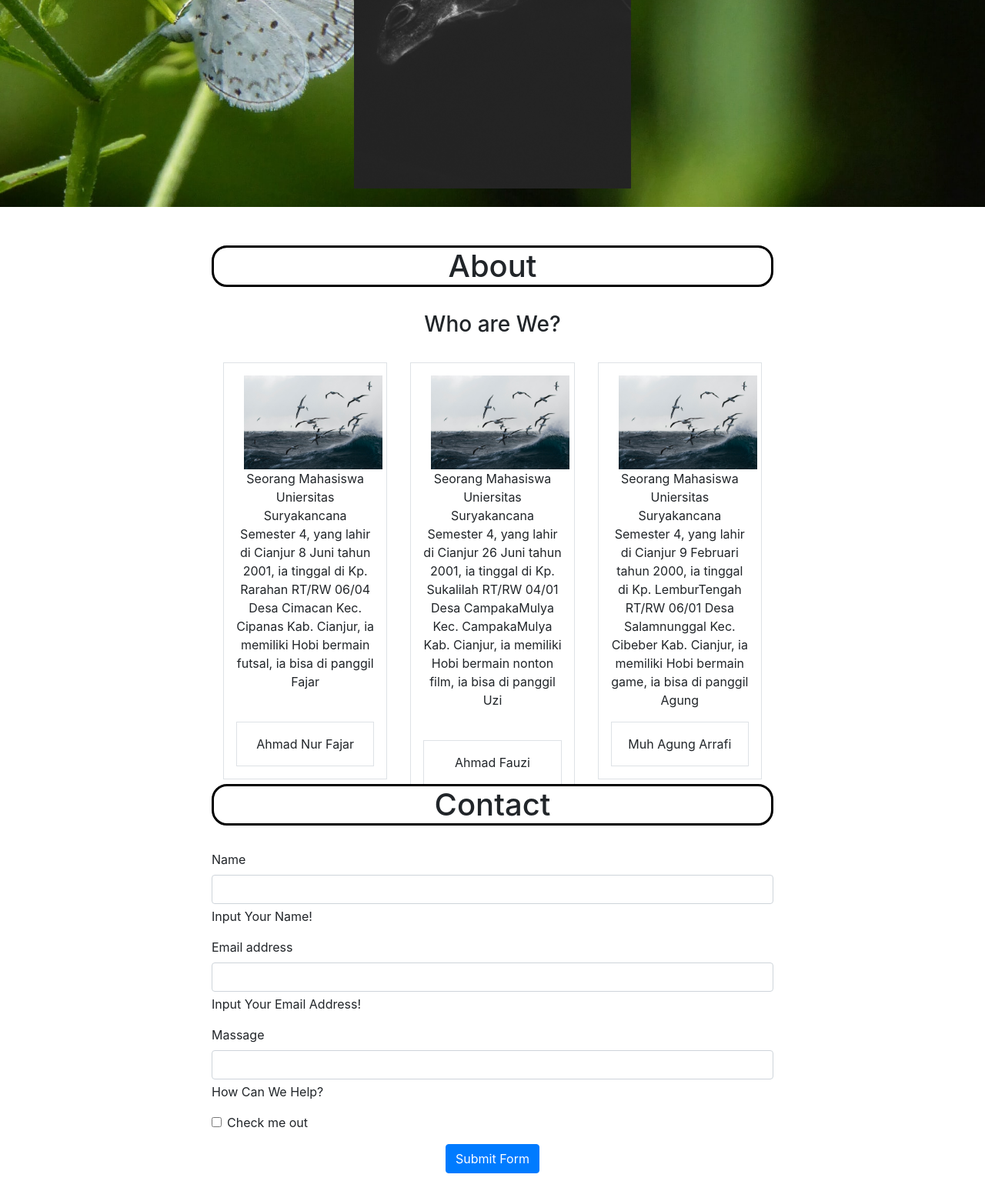
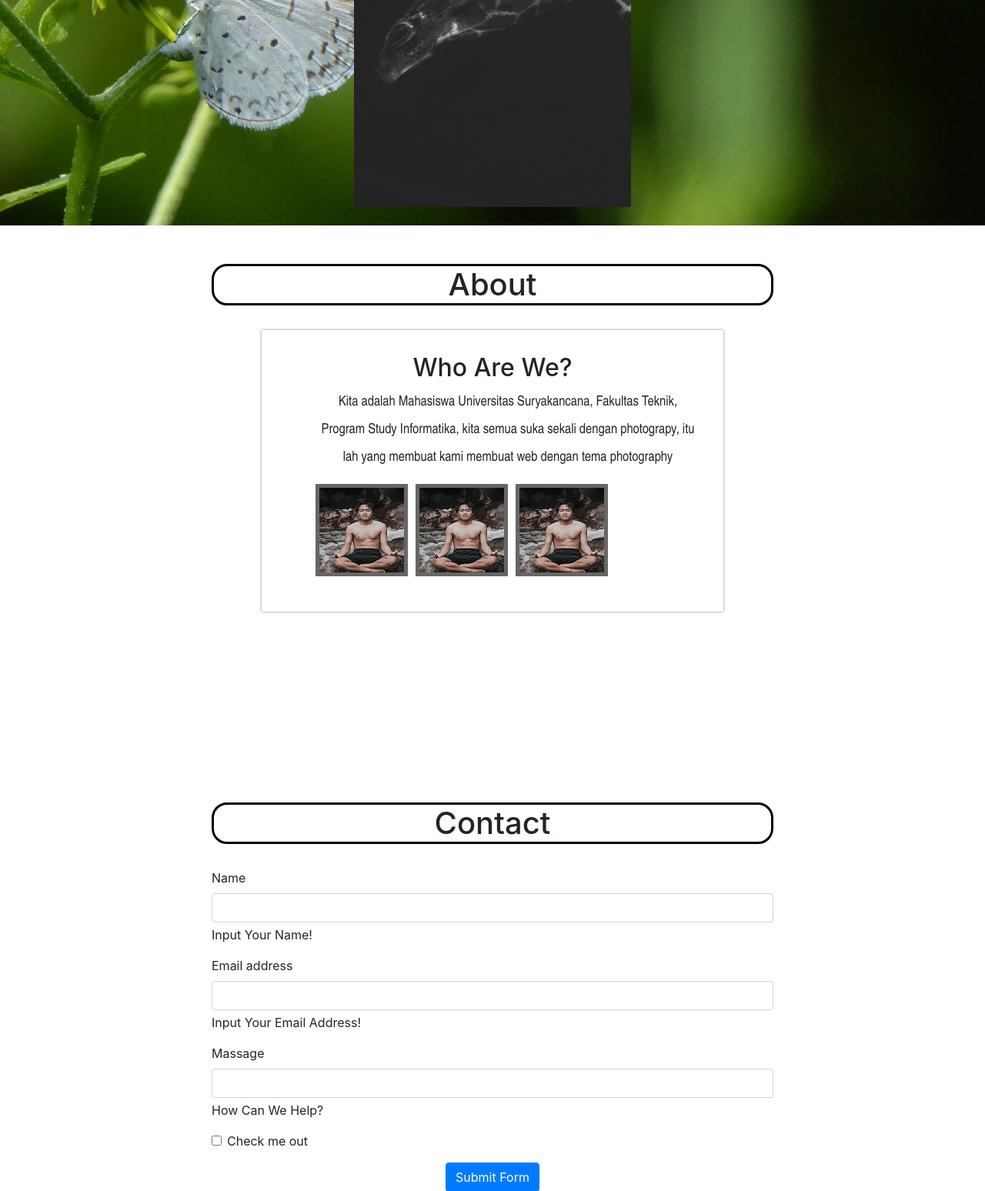
Before and after one commit to anurfajar50/Kelompok5_IF-B19, a PHP site: page / in a window 1280 px wide. Shown: the part 1963-3511 px from the top of the page at 77% size. Before the commit the page ends 3488 px from the top, so only its background shows below. Run offline with PHP 8.4, Linux system fonts and the light colour scheme.

Commit message:
pembaruan

```diff
--- a/index.php
+++ b/index.php
@@ -77,6 +77,7 @@
             <div class="row">
                 <div class="col-md-8 mx-auto text-center">
                     <h1>News Foto</h1>
+                    <br>
                 </div>
                 <div class="row gallery-feed">
                     <div class="col-md-4 col-sm-6 col-xs-6">
@@ -178,34 +179,19 @@
                             <div class="row">
                                 <div class="row gallery-feed">
                                     <div class="col-md-4 col-sm-6 col-xs-6">
-                                        <img class="img-responsive" src="img/nature (1).jpg">
+                                        <img class="img-responsive" src="img/animal (15).jpg">
                                     </div>
                                     <div class="col-md-4 col-sm-6 col-xs-6">
-                                        <img class="img-responsive" src="img/nature (31).jpg">
+                                        <img class="img-responsive" src="img/animal (4).jpg">
                                     </div>
                                     <div class="col-md-4 col-sm-6 col-xs-6">
-                                        <img class="img-responsive" src="img/nature (7).jpg">
+                                        <img class="img-responsive" src="img/animal (14).jpg">
                                     </div>
                                     <div class="col-md-4 col-sm-6 col-xs-6">
-                                        <img class="img-responsive" src="img/nature (13).jpg">
+                                        <img class="img-responsive" src="img/animal (2).jpg">
                                     </div>
                                     <div class="col-md-4 col-sm-6 col-xs-6">
-                                        <img class="img-responsive" src="img/nature (21).jpg">
-                                    </div>
-                                    <div class="col-md-4 col-sm-6 col-xs-6">
-                                        <img class="img-responsive" src="img/nature (18).jpg">
-                                    </div>
-                                    <div class="col-md-4 col-sm-6 col-xs-6">
-                                        <img class="img-responsive" src="img/animal.jpg">
-                                    </div>
-                                    <div class="col-md-4 col-sm-6 col-xs-6">
-                                        <img class="img-responsive" src="img/nature (17).jpg">
-                                    </div>
-                                    <div class="col-md-4 col-sm-6 col-xs-6">
-                                        <img class="img-responsive" src="img/04.jpg">
-                                    </div>
-                                    <div class="col-md-4 col-sm-6 col-xs-6">
-                                        <img class="img-responsive" src="img/nature (10).jpg">
+                                        <img class="img-responsive" src="img/animal (16).jpg">
                                     </div>
                                 </div>
                             </div>
@@ -226,34 +212,22 @@
                             <div class="row">
                                 <div class="row gallery-feed">
                                     <div class="col-md-4 col-sm-6 col-xs-6">
-                                        <img class="img-responsive" src="img/nature (1).jpg">
+                                        <img class="img-responsive" src="img/city (1).jpg">
                                     </div>
                                     <div class="col-md-4 col-sm-6 col-xs-6">
-                                        <img class="img-responsive" src="img/nature (31).jpg">
+                                        <img class="img-responsive" src="img/city (3).jpg">
                                     </div>
                                     <div class="col-md-4 col-sm-6 col-xs-6">
-                                        <img class="img-responsive" src="img/nature (7).jpg">
+                                        <img class="img-responsive" src="img/city (4).jpg">
                                     </div>
                                     <div class="col-md-4 col-sm-6 col-xs-6">
-                                        <img class="img-responsive" src="img/nature (13).jpg">
+                                        <img class="img-responsive" src="img/city (6).jpg">
                                     </div>
                                     <div class="col-md-4 col-sm-6 col-xs-6">
-                                        <img class="img-responsive" src="img/nature (21).jpg">
+                                        <img class="img-responsive" src="img/city (7).jpg">
                                     </div>
                                     <div class="col-md-4 col-sm-6 col-xs-6">
-                                        <img class="img-responsive" src="img/nature (18).jpg">
-                                    </div>
-                                    <div class="col-md-4 col-sm-6 col-xs-6">
-                                        <img class="img-responsive" src="img/animal.jpg">
-                                    </div>
-                                    <div class="col-md-4 col-sm-6 col-xs-6">
-                                        <img class="img-responsive" src="img/nature (17).jpg">
-                                    </div>
-                                    <div class="col-md-4 col-sm-6 col-xs-6">
-                                        <img class="img-responsive" src="img/04.jpg">
-                                    </div>
-                                    <div class="col-md-4 col-sm-6 col-xs-6">
-                                        <img class="img-responsive" src="img/nature (10).jpg">
+                                        <img class="img-responsive" src="img/city (8).jpg">
                                     </div>
                                 </div>
                             </div>
@@ -270,32 +244,45 @@
                 <div class="col-md-8 mx-auto text-center">
                     <h1>About</h1>
                     <br>
-                    <h3>Who are We?</h3>
-                    <br>
-                    <div class="container overflow-hidden">
-                        <div class="row gy-5">
-                            <div class="col-4">
-                                <div class="p-3 border bg-light" >
-                                    <div class="pp"><img src="img/animal.jpg" alt="" style="width: 180px;"></div>
-                                    <p>Seorang Mahasiswa Uniersitas Suryakancana Semester 4, yang lahir di Cianjur 8 Juni tahun 2001, ia tinggal di Kp. Rarahan RT/RW 06/04 Desa Cimacan Kec. Cipanas Kab. Cianjur, ia memiliki Hobi bermain futsal, ia bisa di panggil Fajar</p>
-                                    <br>
-                                    <div class="p-3 border bg-light">Ahmad Nur Fajar</div>
-                                </div>
-                            </div>
-                            <div class="col-4">
-                                <div class="p-3 border bg-light">
-                                    <div class="pp"><img src="img/animal.jpg" alt="" style="width: 180px;"></div>
-                                    <p>Seorang Mahasiswa Uniersitas Suryakancana Semester 4, yang lahir di Cianjur 26 Juni tahun 2001, ia tinggal di Kp. Sukalilah RT/RW 04/01 Desa CampakaMulya Kec. CampakaMulya Kab. Cianjur, ia memiliki Hobi bermain nonton film, ia bisa di panggil Uzi</p>
-                                    <br>
-                                    <div class="p-3 border bg-light">Ahmad Fauzi</div>
-                                </div>
-                            </div>
-                            <div class="col-4">
-                                <div class="p-3 border bg-light">
-                                    <div class="pp"><img src="img/animal.jpg" alt="" style="width: 180px;"></div>
-                                    <p>Seorang Mahasiswa Uniersitas Suryakancana Semester 4, yang lahir di Cianjur 9 Februari tahun 2000, ia tinggal di Kp. LemburTengah RT/RW 06/01 Desa Salamnunggal Kec. Cibeber Kab. Cianjur, ia memiliki Hobi bermain game, ia bisa di panggil Agung</p>
-                                    <div class="p-3 border bg-light">Muh Agung Arrafi</div>
-                                </div>
+                    <div class="container-fluid">
+                        <div class="mx-auto text-center">
+                                <h2>Who Are We?</h2>
+                                <ul class="gallery text-center">
+                                <p>Kita adalah Mahasiswa Universitas Suryakancana, Fakultas Teknik, Program Study Informatika, kita semua suka sekali dengan photograpy, itu lah yang membuat kami membuat web dengan tema photography</p>
+                                <li>
+                                    <a href="#gambar-1">
+                                    <img src="img/DSC.jpg" alt="Fajar">
+                                    <span>Fajar</span>
+                                    </a>
+                                    <div class="overlay" id="gambar-1">
+                                        <a href="#about" class="close">X</a>
+                                    <img src="img/DSC02128.jpg" alt="">
+                                    </div>
+                                </li>
+
+                                <li>
+                                    <a href="#gambar-1">
+                                    <img src="img/DSC.jpg" alt="Fajar">
+                                    <span>Fajar</span>
+                                    </a>
+                                    <div class="overlay" id="gambar-1">
+                                        <a href="#about" class="close">X</a>
+                                    <img src="img/DSC02128.jpg" alt="">
+                                    </div>
+                                </li>
+
+                                <li>
+                                    <a href="#gambar-1">
+                                    <img src="img/DSC.jpg" alt="Fajar">
+                                    <span>Fajar</span>
+                                    </a>
+                                    <div class="overlay" id="gambar-1">
+                                        <a href="#about" class="close">X</a>
+                                    <img src="img/DSC02128.jpg" alt="">
+                                    </div>
+                                </li>
+                                <div class="clear"></div>
+                                </ul>
                             </div>
                         </div>
                     </div>
--- a/style.css
+++ b/style.css
@@ -24,12 +24,15 @@
         margin-top: 55px;
     }
 }
-.pp{
+
+.pp {
     width: 200px;
 }
-.pp img{
+
+.pp img {
     width: 200px;
 }
+
 /* CAROUSEL */
 #myCarousel {
     height: 100vh;
@@ -156,3 +159,118 @@
     filter: none;
     -webkit-filter: grayscale(0);
 }
+
+/* about */
+.gambar-about {
+    flex: 100%;
+    max-width: 100%;
+    background-color: white;
+    padding-left: 100px;
+    color: black;
+    position: relative;
+}
+
+.gambar-about .paragraf {
+    position: absolute;
+    color: black;
+    top: 60px;
+    right: 50px;
+    left: 620px;
+}
+
+.gallery {
+    font: 18px/36px 'arial narrow', arial, sans-serif;
+
+}
+
+.container-fluid {
+    width: 600px;
+    background-color: white;
+    margin: auto;
+    padding: 30px;
+    box-shadow: 0 0 3px rgba(0, 0, 0, .5);
+}
+
+.gallery li {
+    width: 120px;
+    height: 120px;
+    overflow: hidden;
+    border: 5px solid #666;
+    float: left;
+    margin-right: 10px;
+    position: relative;
+}
+
+.gallery li span {
+    display: blok;
+    width: 120px;
+    height: 120px;
+    background-color: rgba(200, 200, 200, .5);
+    position: absolute;
+    top: 0;
+    left: 0;
+    text-align: center;
+    line-height: 120px;
+    text-shadow: 1px 1px 1px #ddd;
+    opacity: 0;
+    transform: scale(0) rotate(0);
+    transition: 1s;
+}
+
+.gallery li a:hover span {
+    opacity: 1;
+    transform: scale(1) rotate(360deg);
+}
+
+.clear {
+    clear: both;
+}
+
+.overlay {
+    width: 0;
+    height: 0;
+    overflow: hidden;
+    position: fixed;
+    top: 0;
+    left: 0;
+    background-color: rgba(0, 0, 0, 0);
+    z-index: 9999;
+    transition: 1s;
+    text-align: center;
+    padding: 100px 0;
+}
+
+.overlay:target {
+    width: auto;
+    height: auto;
+    bottom: 0;
+    right: 0;
+    background-color: rgba(0, 0, 0, .8);
+}
+
+.overlay img {
+    max-height: 100%;
+    box-shadow: 2px 2px 7px rgba(0, 0, 0, .5);
+}
+
+.overlay:target img {
+    animation: zoomDanFade 1s;
+}
+
+.overlay .close {
+    position: absolute;
+    top: 50px;
+    left: 50%;
+    margin-left: -13px;
+    color: white;
+    text-decoration: none;
+    background-color: black;
+    border: 1px solid white;
+    line-height: 14px;
+    padding: 5px;
+    opacity: 0;
+}
+
+.overlay:target .close {
+    animation: slideDownFade .5s .5s forwards;
+}
```
Also changed, not shown: img/DSC.jpg (added), 1 other file.
